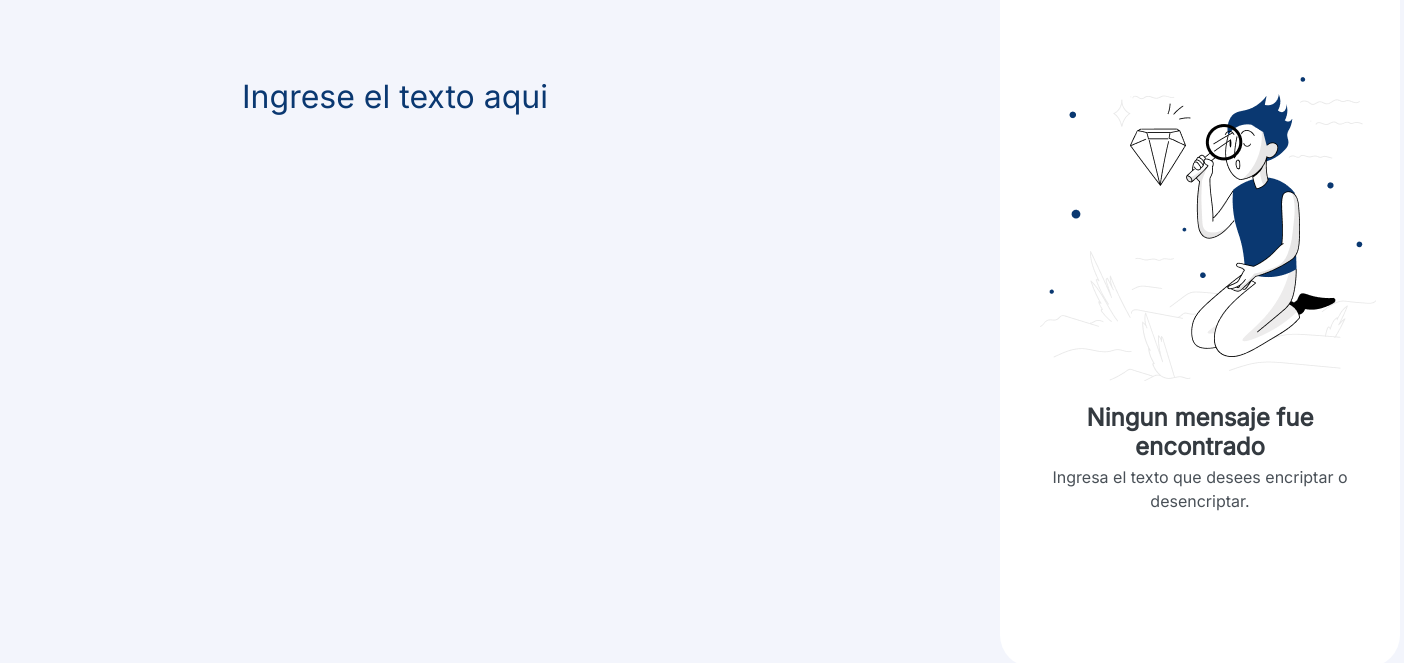
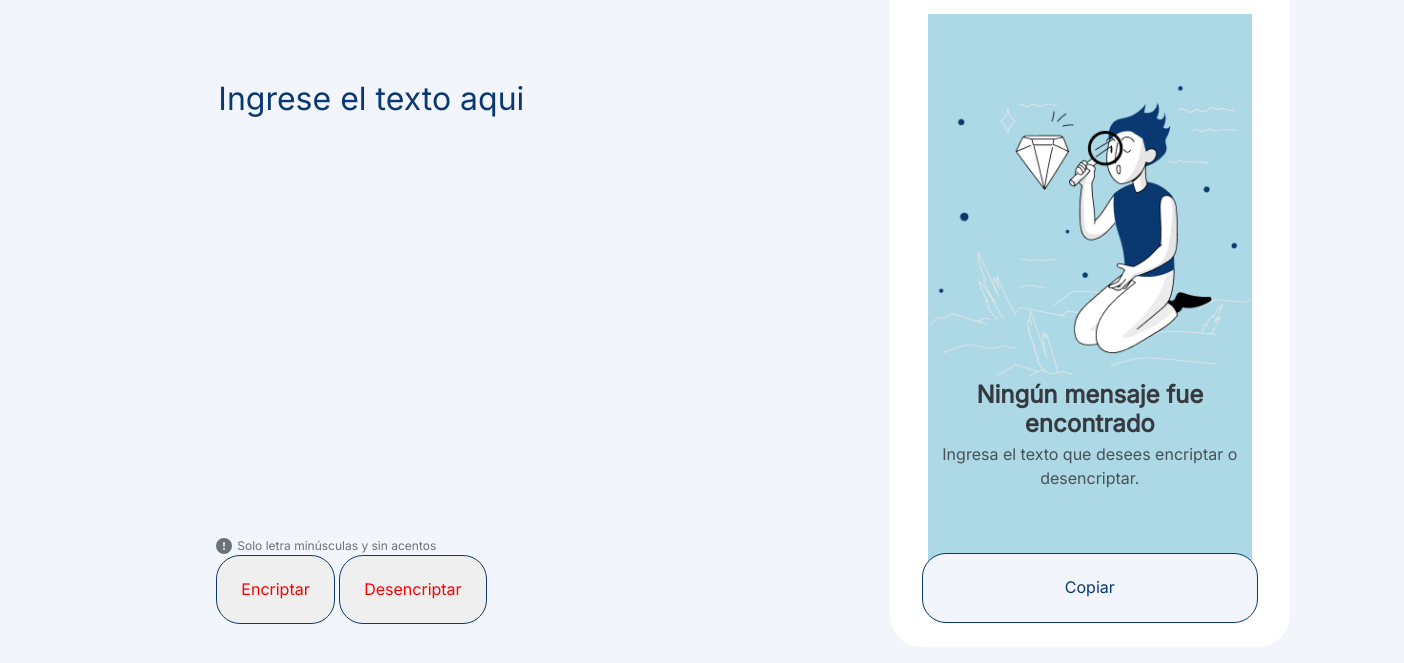
Before and after one commit to sggarci4/encriptador-texto, a plain HTML site: page index.html in a window 1280 px wide. Shown: the part 93-756 px from the top of the page, 1404 px wide, since content can reach past the window. Drawn offline with Linux system fonts and the light colour scheme.

Commit message:
Diseno, Area texto a encriptar y texto encriptado

```diff
--- a/index.html
+++ b/index.html
@@ -15,20 +15,35 @@
         </div>
     </header>
     <main>
-        <textarea id="mensaje" cols="60" rows="10" class="input-mensaje" required placeholder="Ingrese el texto aqui" wrap="hard"></textarea>
+        <aside class="aside-texto-encriptado">
+            <div class="rectangulo">
 
-        <section class="texto-encriptado">
-            <div class="rectangulo">
-                <div class="muneco">
+                <textarea name="contenido-encriptacion" id="cont-encrip" cols="30" rows="10" class="contenido-rectangulo"></textarea>
+                <div class="mensajes-iniciales">
                     <img src="imagenes/muneco.png" alt="muneco ilustrativo">
-                </div>
-                <div class="mensajes-iniciales">
-                    <h2>Ningun mensaje fue encontrado</h2>
+                    <h2>Ningún mensaje fue encontrado</h2>
                     <p>Ingresa el texto que desees encriptar o desencriptar.</p>
                 </div>
-                <textarea name="contenido-encriptacion" id="cont-encrip" cols="30" rows="10" class="contenido-rectangulo"></textarea>
+                <button class="button-copiar">Copiar</button>
             </div>
+        </aside>
+        <section class="caja-principal">
+            <textarea id="mensaje" cols="60" rows="10" class="input-mensaje" required placeholder="Ingrese el texto aqui" wrap="hard"></textarea>
+        </section>
 
+        <section class="botones">
+            <div class="elementos-botones">
+
+                <div class="container">
+                    <svg xmlns="http://www.w3.org/2000/svg" width="16" height="16" fill="currentColor" class="bi bi-exclamation-circle-fill" viewBox="0 0 16 16">
+                        <path d="M16 8A8 8 0 1 1 0 8a8 8 0 0 1 16 0M8 4a.905.905 0 0 0-.9.995l.35 3.507a.552.552 0 0 0 1.1 0l.35-3.507A.905.905 0 0 0 8 4m.002 6a1 1 0 1 0 0 2 1 1 0 0 0 0-2"/>
+                      </svg>
+                    <p> Solo letra minúsculas y sin acentos</p>
+                </div>
+                <button class="button-encriptar">Encriptar</button>
+                <button class="button-desencriptar">Desencriptar</button>
+
+            </div>
         </section>
     </main>
     <footer>
--- a/style.css
+++ b/style.css
@@ -20,7 +20,14 @@ body {
     font-weight: 400;
     font-style: normal;
     font-variation-settings: "slnt" 0;
-
+}
+header{
+    width: 65%;
+    height: 170px;
+    float: left;
+}
+.encabezado{
+height: 170px;
 }
 .logo{
     position: absolute;
@@ -29,12 +36,107 @@ body {
     gap: 40px;
 
 }
+.aside-texto-encriptado{
+    width: 35%;
+    height: 779px;
+    float: right;
+}
+.rectangulo{
+    width: 400px; /* width: 79.366%; */
+    height: 90%;
+    position: relative;
+    top: 5%;
+    bottom: 5%;
+    left: 12.908%;
+    right: 7.726%;
+    border-radius: 32px;
+    background: white;
+}
+.contenido-rectangulo{
+
+    font-family: "Inter", sans-serif;
+    font-optical-sizing: auto;
+    font-weight: 400;
+    font-style: normal;
+    font-variation-settings: "slnt" 0;
+    font-size: 24px;
+    color: #495057;
+    line-height: 36px;
+    width: 80%;
+    height: 80%;
+    position: relative;
+    left: calc(10% - 2px);
+    right: calc(10% - 2px);
+    top: calc(10% - 2px);
+    bottom: calc(10% - 2px);
+    border: none;
+    outline: none;
+    resize: none;
+    background: lightblue;
+
+}
+.mensajes-iniciales{
+    text-align: center;
+    width: 80%;
+    height: 60%;
+    position: absolute;
+    top: 20%;
+    bottom: 20%;
+    left: 10%;
+    right: 10%;
+}
+.mensajes-iniciales img{
+    width: 100%;
+}
+.mensajes-iniciales h2{
+
+    font-weight: 700;
+    font-size: 24px;
+    color: #343A40;
+    line-height: 28.8px;
+    margin: 1% 0;
+}
+.mensajes-iniciales p{
+
+    font-weight: 400;
+    font-size: 16px;
+    color: #495057;
+    line-height: 24px;
+}
+.button-copiar, .elementos-botones button {
+    font-family: "Inter", sans-serif;
+    font-optical-sizing: auto;
+    font-weight: 400;
+    font-style: normal;
+    font-variation-settings: "slnt" 0;
+    font-size: 16px;
+    line-height: 19.36px;
+    padding: 24px;
+    border: 1px solid #0A3871;
+    border-radius: 24px;
+    gap: 8px;
+}
+.button-copiar{
+    background: #F3F5FC;
+    color: #0A3871;
+    width: 84%;
+    height: 10%;
+    position: relative;
+    top: 5.72%;
+    bottom: 4.28%;
+    left: 8%;
+    right: 8%;
+}
+.caja-principal{
+    width: 65%;
+    height: 460px;
+    clear: left;
+
+}
 .input-mensaje{
-    width: 577px;
+    width: calc(74% - 4px);
     height: 460px;
-    position: absolute;
-    top: 168px;
-    left: 240px;
+    margin-left: 26%;
     font-size: 32px;
     font-family: "Inter", sans-serif;
     font-optical-sizing: auto;
@@ -51,62 +153,43 @@ body {
 .input-mensaje::placeholder{
     color: #0A3871;
 }
-.rectangulo{
-    width: 400px;
-    height: 90%;
-    position: absolute;
-    top: 5%;
-    left: 1000px;
-    border-radius: 32px;
-    background: white;
 
+.botones{
+    width: 65%;
+    height: 149px;
+}
+.elementos-botones{
+    width: 74%;
+    margin-left: 26%;
+}
+.container{
+    display: flex;
+    align-items: center;
+    height: 18px;
 
 }
-.muneco{
-    width: 80%;
-    height: 43%;
-    margin: 0 40px;
-    position: absolute;
-    top: 18%;
+.elementos-botones svg{
+    color: rgba(73, 80, 87, 0.8);
 }
-.mensajes-iniciales{
-    text-align: center;
-    width: 80%;
-    height: 17%;
-    position: absolute;
-    top: 63%;
-    margin: 0 10%;
-}
-.mensajes-iniciales h2{
-
-    font-weight: 700;
-    font-size: 24px;
-    color: #343A40;
-    line-height: 28.8px;
-    margin: 1% 0;
-}
-.mensajes-iniciales p{
-
-    font-weight: 400;
-    font-size: 16px;
-    color: #495057;
-    line-height: 24px;
-}
-.contenido-rectangulo{
-
+.elementos-botones p{
+    width: 228px;
+    height: 18px;
+    color: rgba(73, 80, 87, 0.8);
+    margin-left: 5px;
     font-family: "Inter", sans-serif;
     font-optical-sizing: auto;
     font-weight: 400;
     font-style: normal;
     font-variation-settings: "slnt" 0;
-    font-size: 24px;
-    color: #495057;
-    line-height: 36px;
-    width: 80%;
-    height: 80%;
-    margin: 10%;
-    border: none;
-    outline: none;
-    resize: none;
+    font-size: 12px;
+    line-height: 18px;
 
 }
+.elementos-botones button{
+    color: red;
+    /*position*/
+}
+
+.contenido-rectangulo:active {
+
+}
```
Also changed, not shown: 1 other file.
